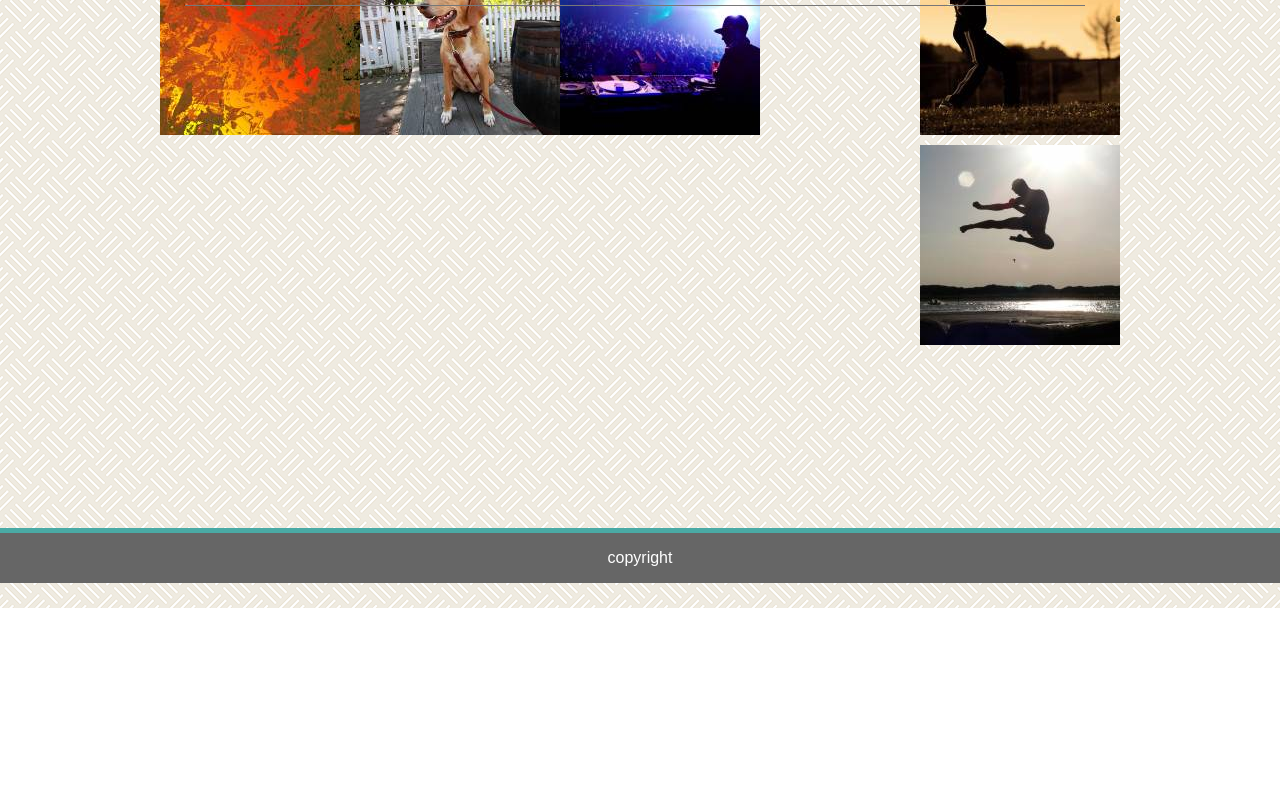
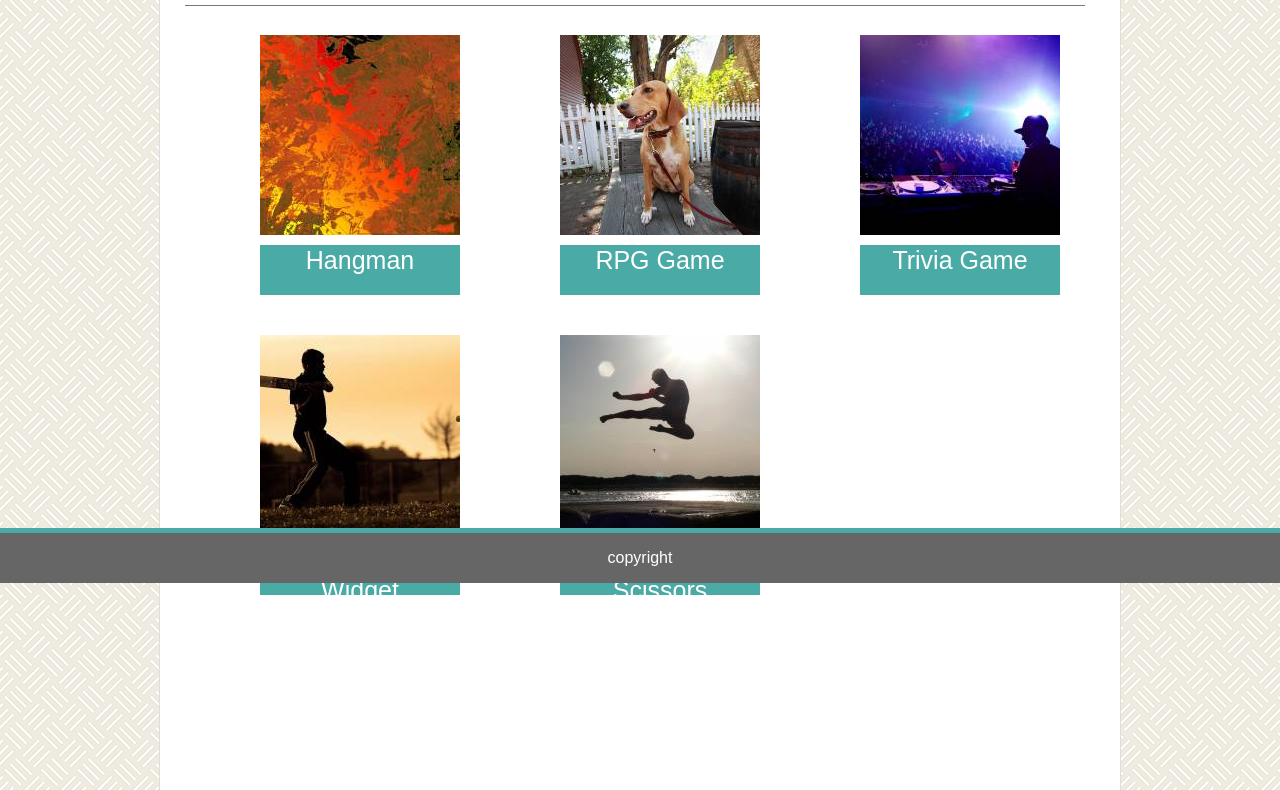
Before and after one commit to jbarton10/Basic-Portfolio, a plain HTML site: page portfolio.html in a window 1280 px wide. Shown: the part 192-982 px from the top of the page. Before the commit the page ends 800 px from the top, so only its background shows below. Drawn offline with Linux system fonts and the light colour scheme.

Commit message:
Contact.html and portfolio working with live server, but not default browser

```diff
--- a/assets/css/style.css
+++ b/assets/css/style.css
@@ -29,12 +29,13 @@
     bottom: 20px
 }
 .container{
-    max-width: 960px;
+    width: 960px;
     margin: 25px auto 0px auto;
     border: solid 1px #dddddd;
     position: relative;
     background: #ffffff;
     line-height: 30px;
+    height:1000px
 
 
 }
@@ -130,31 +131,45 @@ body{
 
 
 
+.imageText{
+    background: #4aaaa5;
+    font-family: 'Arial', 'Helvetica Neue', Helvetica, sans-serif;
+    color: #ffffff;
+    text-align: center;
+    width:200px;
+    height:50px;
+    font-size: 25px;
+}
 
 #image1{
-    width: 1750;
-    height: 150;
+    width: 100px;
+    height: 100px;
     float: left;
+    margin:100px;
 
 }
 #image2{
-    width: 1750;
-    height: 150;
+    width: 100px;
+    height: 100px;
     float: left;
+    margin:100px;
 
 }#image3{
-    width: 1750;
-    height: 150;
+    width: 100px;
+    height: 100px;
     float: left;
+    margin:100px;
 
 }#image4{
-    width: 1750;
-    height: 150;
-    float: right;
+    width: 100px;
+    height: 100px;
+    float: left;
+    margin:100px;
 
 }#image5{
-    width: 1750;
-    height: 150;
-    float: right;
+    width: 100px;
+    height: 100px;
+    float: left;
+    margin:100px;
 
 }
--- a/portfolio.html
+++ b/portfolio.html
@@ -21,20 +21,37 @@
             <div class = "underline"></div>
 
 
-            <div id="image1"><img src="./assets/images/abstract-q-c-200-200-5.jpg"></div>
-            <div id="image2"><img src="./assets/images/animals-q-c-200-200-9.jpg"></div>
-            <div id="image3"><img src="./assets/images/nightlife-q-c-200-200-5.jpg"></div>
-            <div id="image4"><img src="./assets/images/sports-q-c-200-200-1.jpg"></div>
-            <div id="image5"><img src="./assets/images/sports-q-c-200-200-8.jpg"></div>
 
+            <div id="image1">
+                <img src="./assets/images/abstract-q-c-200-200-5.jpg">
+                <div class="imageText">Hangman</div>
+            </div>
+            <div id="image2">
+                <img src="./assets/images/animals-q-c-200-200-9.jpg">
+                <div class="imageText">RPG Game</div>
+            </div>
+            <div id="image3">
+                <img src="./assets/images/nightlife-q-c-200-200-5.jpg">
+                <div class="imageText">Trivia Game</div>
+            </div>
+            <div id="image4">
+                <img src="./assets/images/sports-q-c-200-200-1.jpg">
+                <div class="imageText">Rutgers Info Widget</div>
+            </div>
+            <div id="image5">
+                <img src="./assets/images/sports-q-c-200-200-8.jpg">
+                <div class="imageText">Rock Papper Scissors</div>
+            </div>
 
 
 
         </div>
-        <div class="footer">
-                <p>copyright</p>
-        </div>
+
 
 
     </body>
+
+    <footer class="footer">
+        <p>copyright</p>
+    </footer>
 </html>
```
Also changed, not shown: contact.html (+4 -3 lines), index.html (+4 -3 lines).
